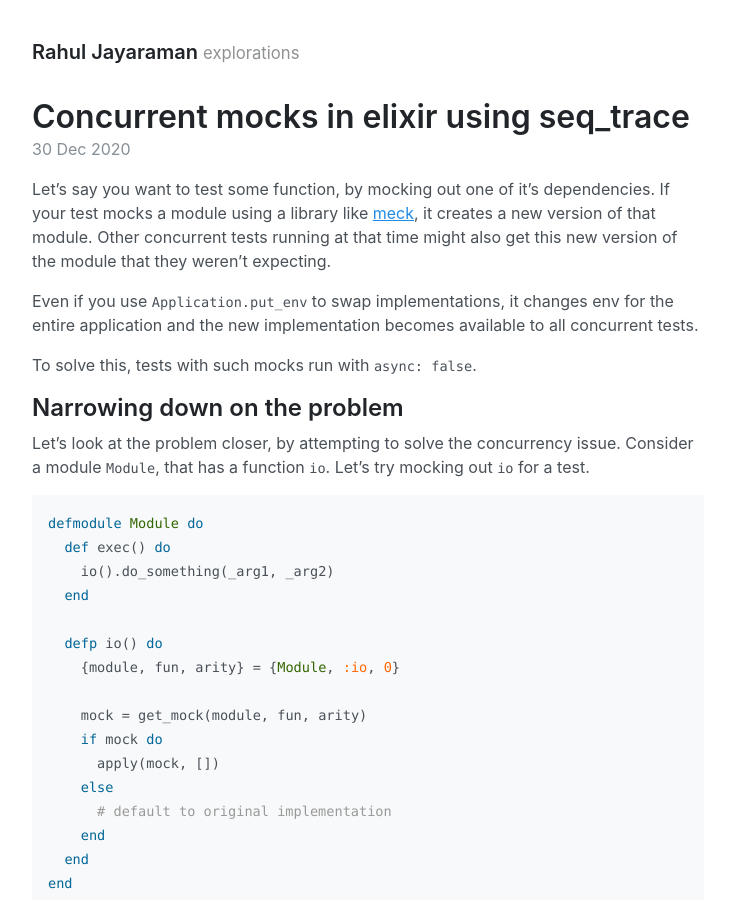
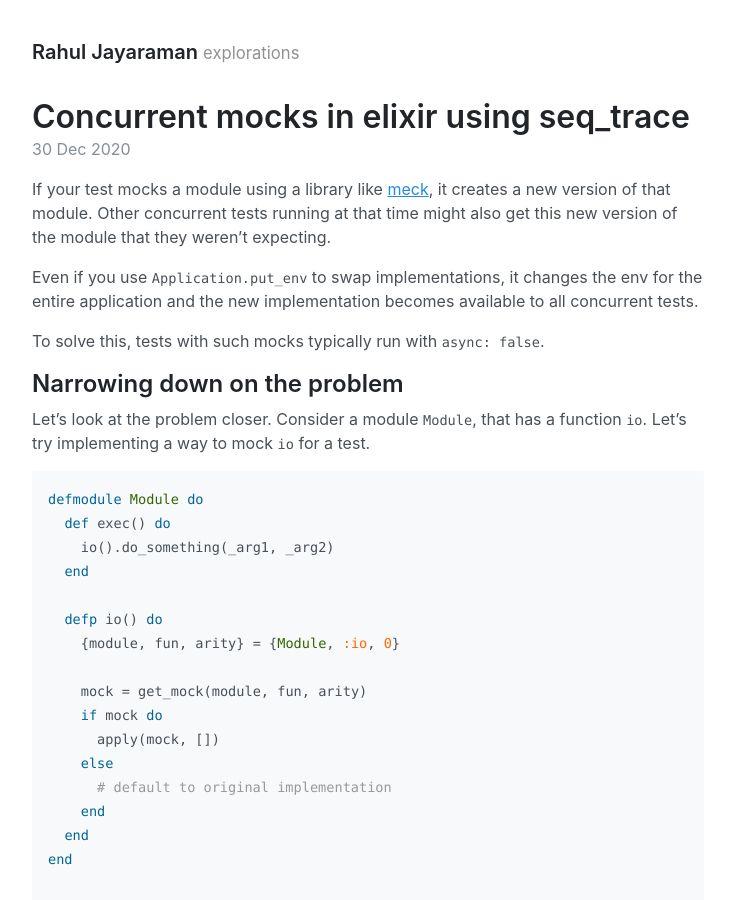
Before and after one commit to rahuljayaraman/rahuljayaraman.github.io, a Jekyll site: the page built from _posts/2020-12-30-concurrent-mocks-in-elixir.markdown, in a window 1280 px wide and 900 px high. Shown: the whole window, without its empty margins (120-853 px from the left). Built offline with Jekyll 4.4.1, drawn with Linux system fonts in a browser that asks for light colours.

Commit message:
Changes to earlier posts

````diff
--- a/_posts/2020-12-30-concurrent-mocks-in-elixir.markdown
+++ b/_posts/2020-12-30-concurrent-mocks-in-elixir.markdown
@@ -4,16 +4,15 @@ title:  "Concurrent mocks in elixir using seq_trace"
 date:   2020-12-30 15:41:54 +0530
 ---
 
-Let's say you want to test some function, by mocking out one of it's dependencies. If your test mocks a module using a library like [meck](https://github.com/eproxus/meck), it creates a new version of that module. Other concurrent tests running at that time might also get this new version of the module that they weren't expecting.
+If your test mocks a module using a library like [meck](https://github.com/eproxus/meck), it creates a new version of that module. Other concurrent tests running at that time might also get this new version of the module that they weren't expecting.
 
-Even if you use `Application.put_env` to swap implementations, it changes env for the entire application and the new implementation becomes available to all concurrent tests.
+Even if you use `Application.put_env` to swap implementations, it changes the env for the entire application and the new implementation becomes available to all concurrent tests.
 
-To solve this, tests with such mocks run with `async: false`.
-
+To solve this, tests with such mocks typically run with `async: false`.
 
 ## Narrowing down on the problem
 
-Let's look at the problem closer, by attempting to solve the concurrency issue. Consider a module `Module`, that has a function `io`. Let's try mocking out `io` for a test.
+Let's look at the problem closer. Consider a module `Module`, that has a function `io`. Let's try implementing a way to mock `io` for a test.
 
 ```elixir
 defmodule Module do
````
Also changed, not shown: other parts of _posts/2020-12-30-concurrent-mocks-in-elixir.markdown (+1 -1 lines).
